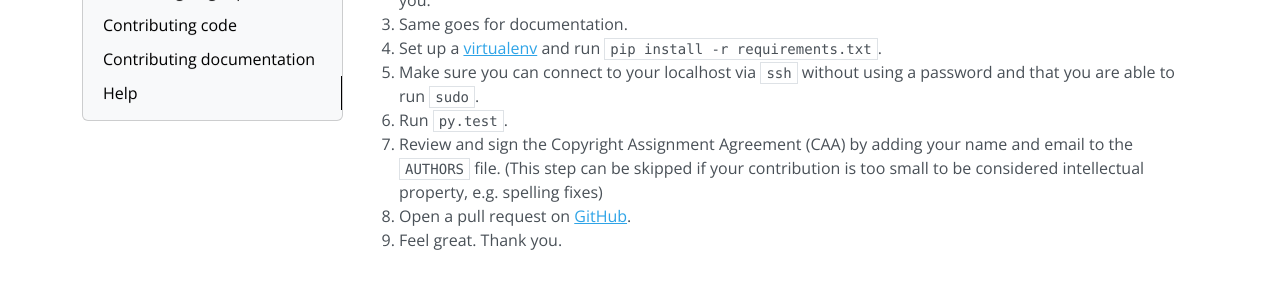
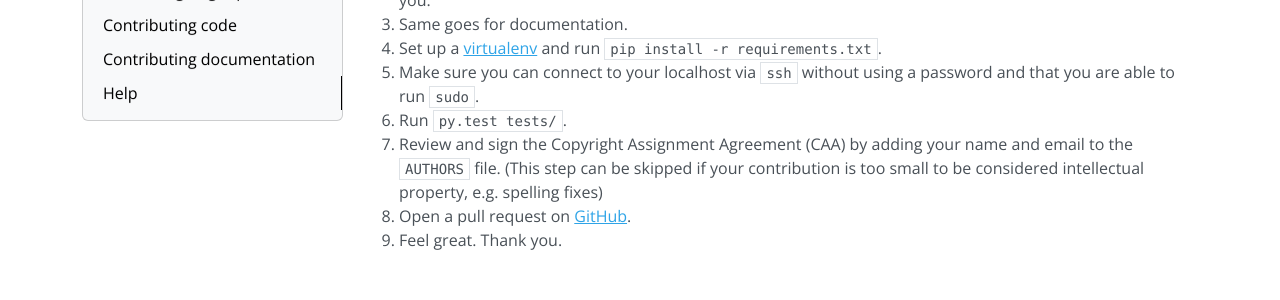
Before and after one commit to bundlewrap/bundlewrap, an MkDocs documentation site: the page built from docs/content/misc/contributing.md, in a window 1280 px wide and 900 px high, scrolled down 644 px. Shown: the part 147-447 px from the top of the window. Built offline with MkDocs 1.6.1, drawn with Linux system fonts in a browser that asks for light colours; nearby versions of some CDN libraries.

Commit message:
docs: "py.test" needs an argument
Explicitly include the trailing slash in this example to indicate that
we're talking about the directory (instead of some abstract "goal" or
something like that).

```diff
--- a/docs/content/misc/contributing.md
+++ b/docs/content/misc/contributing.md
@@ -23,7 +23,7 @@ Here are the steps:
 3. Same goes for documentation.
 4. Set up a [virtualenv](http://virtualenv.readthedocs.org/en/latest/) and run `pip install -r requirements.txt`.
 5. Make sure you can connect to your localhost via `ssh` without using a password and that you are able to run `sudo`.
-6. Run `py.test`.
+6. Run `py.test tests/`.
 7. Review and sign the Copyright Assignment Agreement (CAA) by adding your name and email to the `AUTHORS` file. (This step can be skipped if your contribution is too small to be considered intellectual property, e.g. spelling fixes)
 8. Open a pull request on [GitHub](https://github.com/bundlewrap/bundlewrap).
 9. Feel great. Thank you.
```
